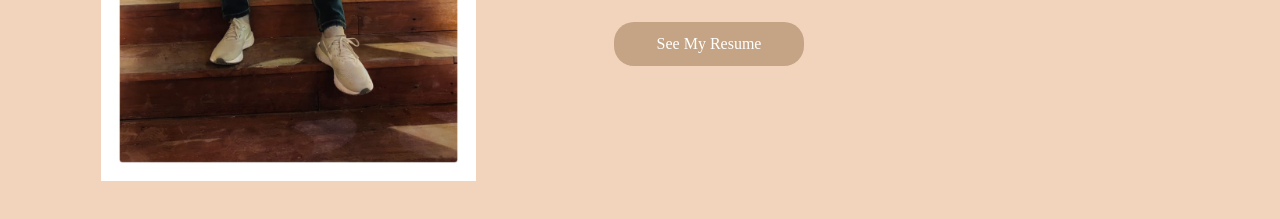
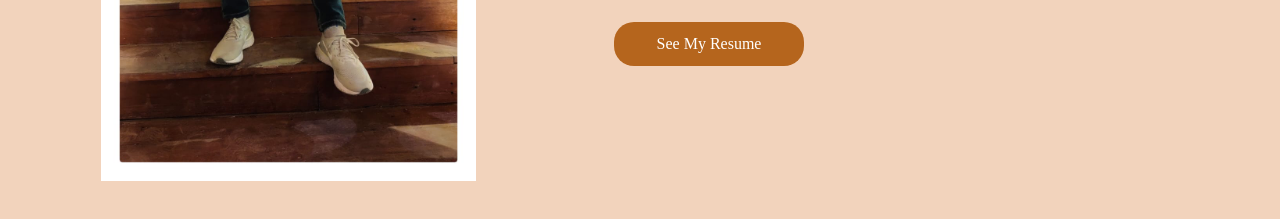
Before and after one commit to krishilmodh/krishilmodh.github.io, a plain HTML site: page index.html in a window 1280 px wide. Shown: the part 479-698 px from the top of the page. Drawn offline with Linux system fonts and the light colour scheme.

Commit message:
Update style.css

```diff
--- a/style.css
+++ b/style.css
@@ -96,11 +96,11 @@ a{
     justify-content: center;
     align-items: center;
     color: white;
-    background-color:#C4A484;
+    background-color:#b5651d;
     border-radius: 20px;
 }
 .resume-btn:hover{
-    background-color: #b5651d;
+    background-color:#C4A484  ;
     transition: all ease 0.2s;
 }
 
```
